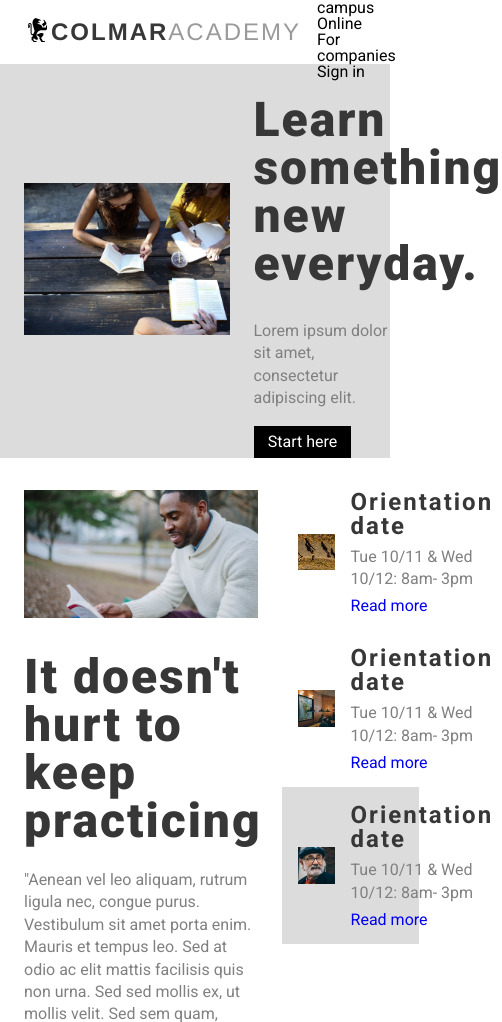
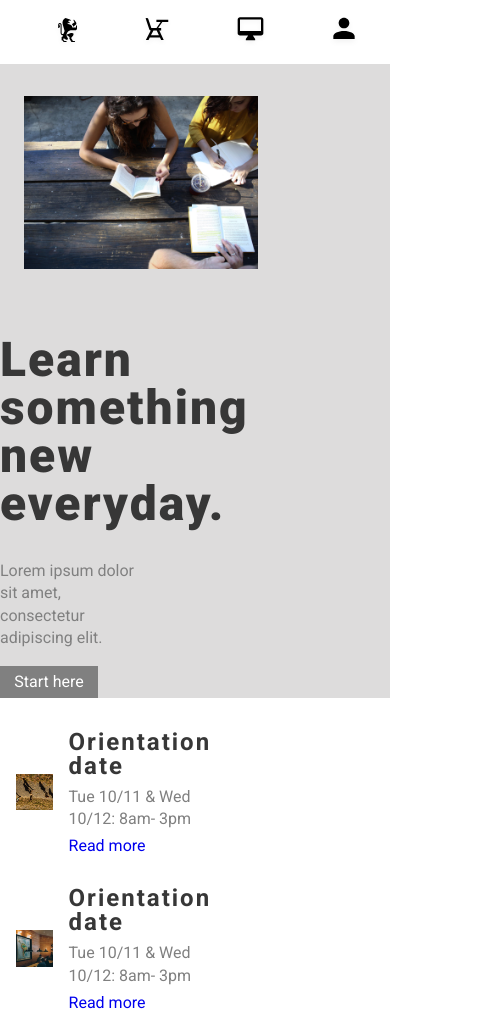
Before and after one commit to joshualevan/Capstone, a plain HTML site: page index.html in a window 390 px wide. Shown: the top 1022 px of the page, 502 px wide, since content can reach past the window. Drawn offline with Linux system fonts and the light colour scheme; a web font is replaced by a local one.

Commit message:
Header mobile

```diff
--- a/index.html
+++ b/index.html
@@ -15,6 +15,9 @@
       <div class="logo">
         <img src="./resources/images/ic-logo.svg" alt="Colmar Academy Logo">
         <h1>COLMAR<span>ACADEMY</span></h1>
+        <a href="#"><img class="icon" src="./resources/images/ic-on-campus.svg" alt="On Campus Icon"></a>
+        <a href="#"><img class="icon" src="./resources/images/ic-online.svg" alt="Online Icon"></a>
+        <a href="#"><img class="icon" src="./resources/images/ic-login.svg" alt="Login Icon"></a>
       </div>
       <nav>
         <ul>
@@ -48,7 +51,7 @@
     <!-- Main -->
 
     <main>
-      <div class="lrg-photo">
+      <div class="lrg-photo" id="hide">
         <img src="./resources/images/information-main.jpg" alt="Reading">
         <h1>It doesn't hurt to keep practicing</h1>
         <p>"Aenean vel leo aliquam, rutrum ligula nec, congue purus. Vestibulum sit amet porta enim. Mauris et tempus leo. Sed at odio ac elit mattis facilisis quis non urna. Sed sed mollis ex, ut mollis velit. Sed sem quam, ultricies quis interdum vel, viverra eu dui."</p>
@@ -188,7 +191,5 @@
         <li><a href="#">Privacy</a></li>
       </ul>
     </footer>
-
-
   </body>
 </html>
--- a/resources/css/style.css
+++ b/resources/css/style.css
@@ -54,6 +54,14 @@ p {
   background-color: #dddcdc;
 }
 
+@media only screem and (max-width:480) {
+  .lrg-photo {
+    width: 100%;
+    padding: 0;
+    display: block;
+  }
+}
+
 /* Header */
 
 header {
@@ -69,6 +77,10 @@ header {
   display: flex;
   align-items: center;
   margin-left: 1.5rem;
+}
+
+.icon {
+  display: none;
 }
 
 header img {
@@ -105,6 +117,23 @@ nav ul li a, footer ul li a {
 nav ul li a:hover {
   opacity: 0.5;
 }
+
+@media only screen and (max-width:480px) {
+  nav, .logo h1 {
+    display: none;
+  }
+
+  .logo {
+    width: 100%;
+    justify-content: space-around;
+    align-items: center;
+  }
+
+  .icon {
+    display:inline-block;
+  }
+}
+
 /* Banner */
 
 .banner {
@@ -114,7 +143,7 @@ nav ul li a:hover {
 
 .btn {
   padding: 0.5rem;
-  background-color: black;
+  background-color: gray;
   color: white;
   text-align: center;
   width: 60%;
@@ -127,6 +156,13 @@ nav ul li a:hover {
 
 .banner-right h1 {
   text-align: left;
+}
+
+@media only screen and (max-width:480px) {
+  .banner {
+    flex-direction: column;
+    align-items: flex-start;
+  }
 }
 
 /* Main */
@@ -151,7 +187,7 @@ nav ul li a:hover {
   align-items: center;
 }
 
-.info-container h2, .info-container p{
+.info-container h2, .info-container p {
   margin-bottom: 0.5rem;
 }
 
@@ -164,6 +200,12 @@ nav ul li a:hover {
 .info {
   margin: 0 auto;
   width: 17rem;
+}
+
+@media only screen and (max-width:480px) {
+  #hide {
+    display: none;
+  }
 }
 
 /* Start Learning */
```
